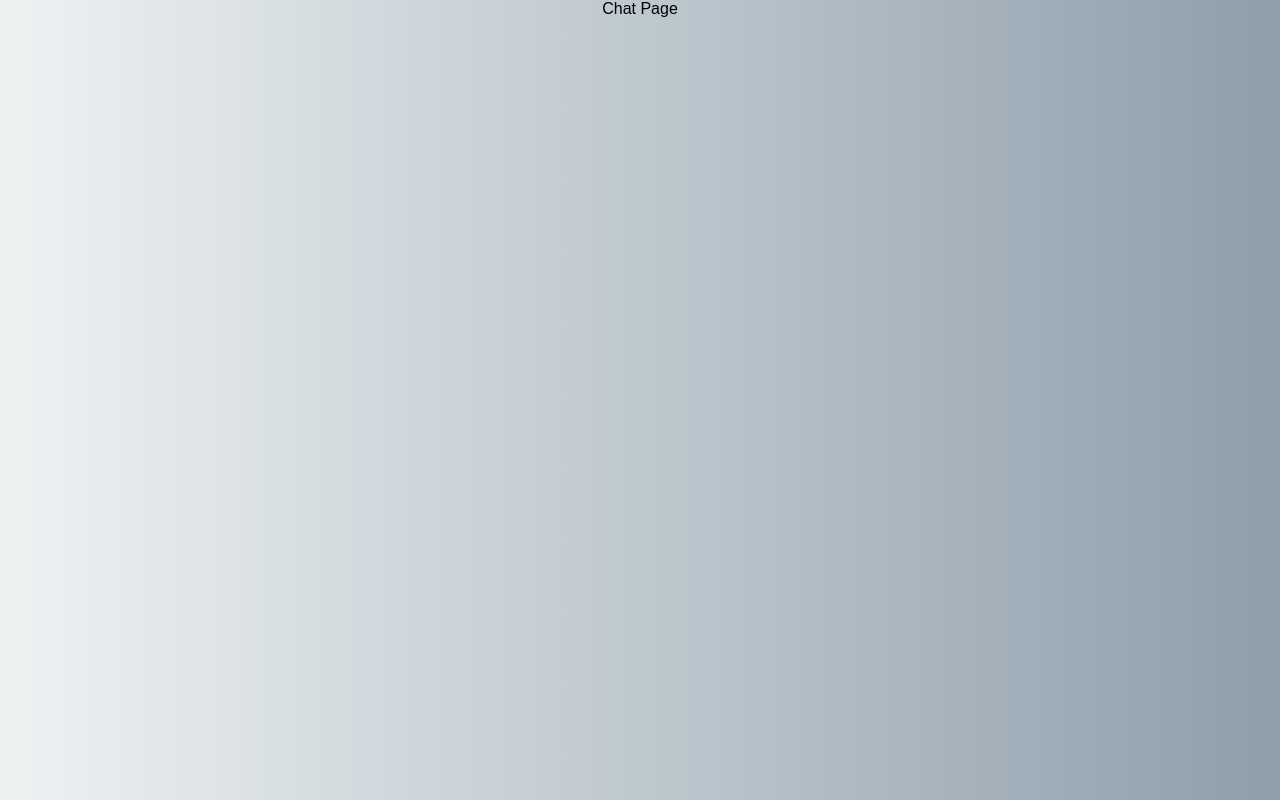
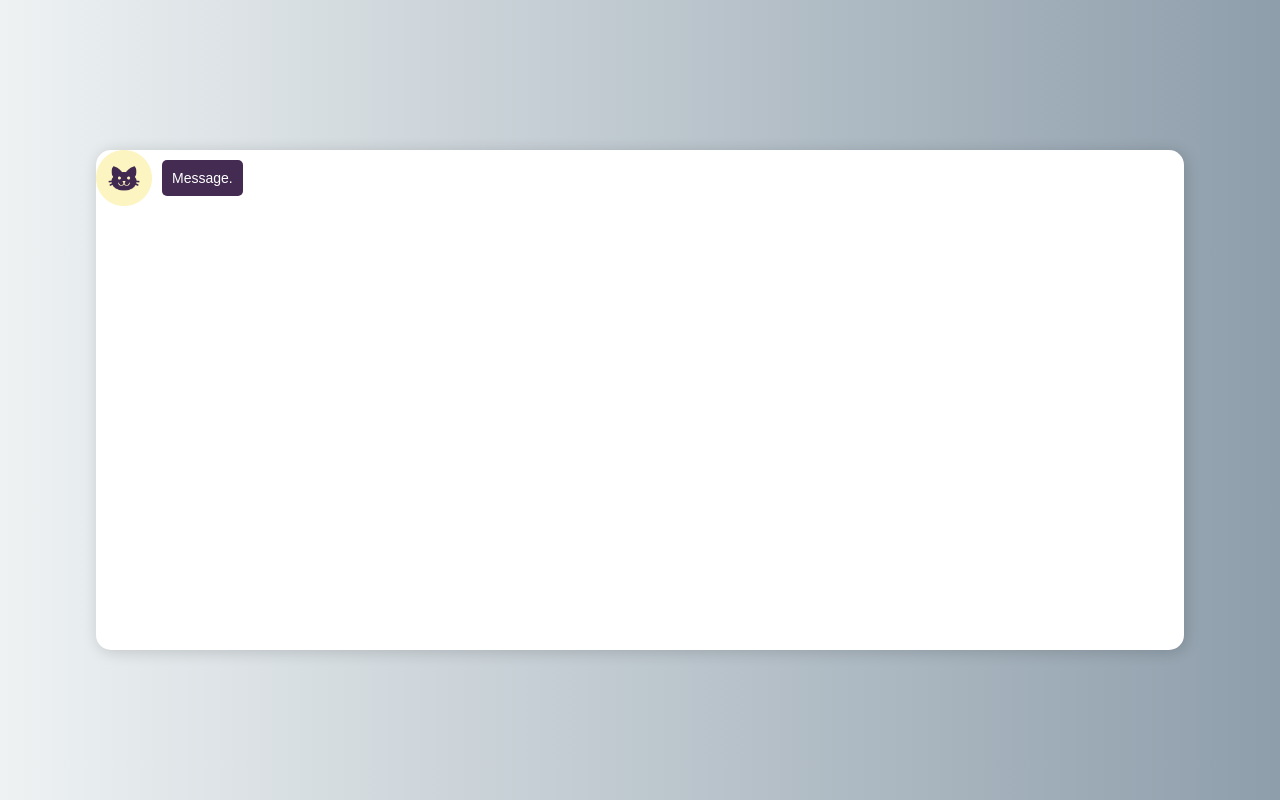
Before and after one commit to agusp-dev/reactcba-workshop-catbot, a React (Create React App) app: page /chat in a window 1280 px wide. Built offline with nearby package versions, Linux system fonts and the light colour scheme.

Commit message:
Integrated chat container screen and cat msg

```diff
--- a/src/App.css
+++ b/src/App.css
@@ -1,6 +1,6 @@
-.App {
+/* .App {
   text-align: center;
-}
+} */
 
 .App-logo {
   height: 40vmin;
--- /dev/null
+++ b/src/components/catItem/CatItem.css
@@ -0,0 +1,22 @@
+.cat-item-container {
+	display: flex;
+	width: auto;
+	align-items: center;
+}
+
+.cat-item-container img {
+	height: 56px;
+}
+
+.cat-item-messages label {
+	margin: 0 0 5px 10px;
+	padding: 10px;
+	font-size: 14px;
+	color: #fff;
+	background: #432b51;
+	border-radius: 5px;
+	width: fit-content;
+	max-width: 7%;
+	font-weight: normal;
+	box-sizing: border-box;
+}
--- /dev/null
+++ b/src/components/catItem/CatItem.jsx
@@ -0,0 +1,16 @@
+import React from 'react'
+import './CatItem.css'
+import CatAvatar from '../../assets/cat.png'
+
+const CatItem = () => {
+	return (
+		<div className='cat-item-container'>
+			<img src={CatAvatar} alt="Cat Avatar"/>
+			<div className='cat-item-messages'>
+				<label>Message.</label>
+			</div>
+		</div>
+	)
+}
+
+export default CatItem
--- a/src/pages/chat/Chat.css
+++ b/src/pages/chat/Chat.css
@@ -0,0 +1,23 @@
+.chatbot-chat-container {
+	width: 100%;
+	height: 100vh;
+}
+
+.chatbot-chat-content {
+	width: 85%;
+	height: 100%;
+	display: flex;
+	align-items: center;
+	justify-content: center;
+	margin: auto;
+}
+
+.chatbot-chat {
+	width: 100%;
+	height: 500px;
+	background: #fff;
+	border-radius: 15px;
+	display: flex;
+	flex-direction: column;
+	box-shadow: 2px 2px 15px 0 rgb(0, 0, 0, 0.16);
+}
--- a/src/pages/chat/Chat.jsx
+++ b/src/pages/chat/Chat.jsx
@@ -1,10 +1,19 @@
 import React from 'react'
+import CatItem from '../../components/catItem/CatItem'
 import './Chat.css'
 
 const Chat = () => {
 
 	return (
-		<div>Chat Page</div>
+		<div className='chatbot-chat-container'>
+			<div className='chatbot-chat-content'>
+				<div className='chatbot-chat'>
+					<div className='chatbot-chat-container-body'>
+						<CatItem />
+					</div>
+				</div>
+			</div>
+		</div>
 	)
 }
 
```
Also changed, not shown: src/assets/cat.png (added).
